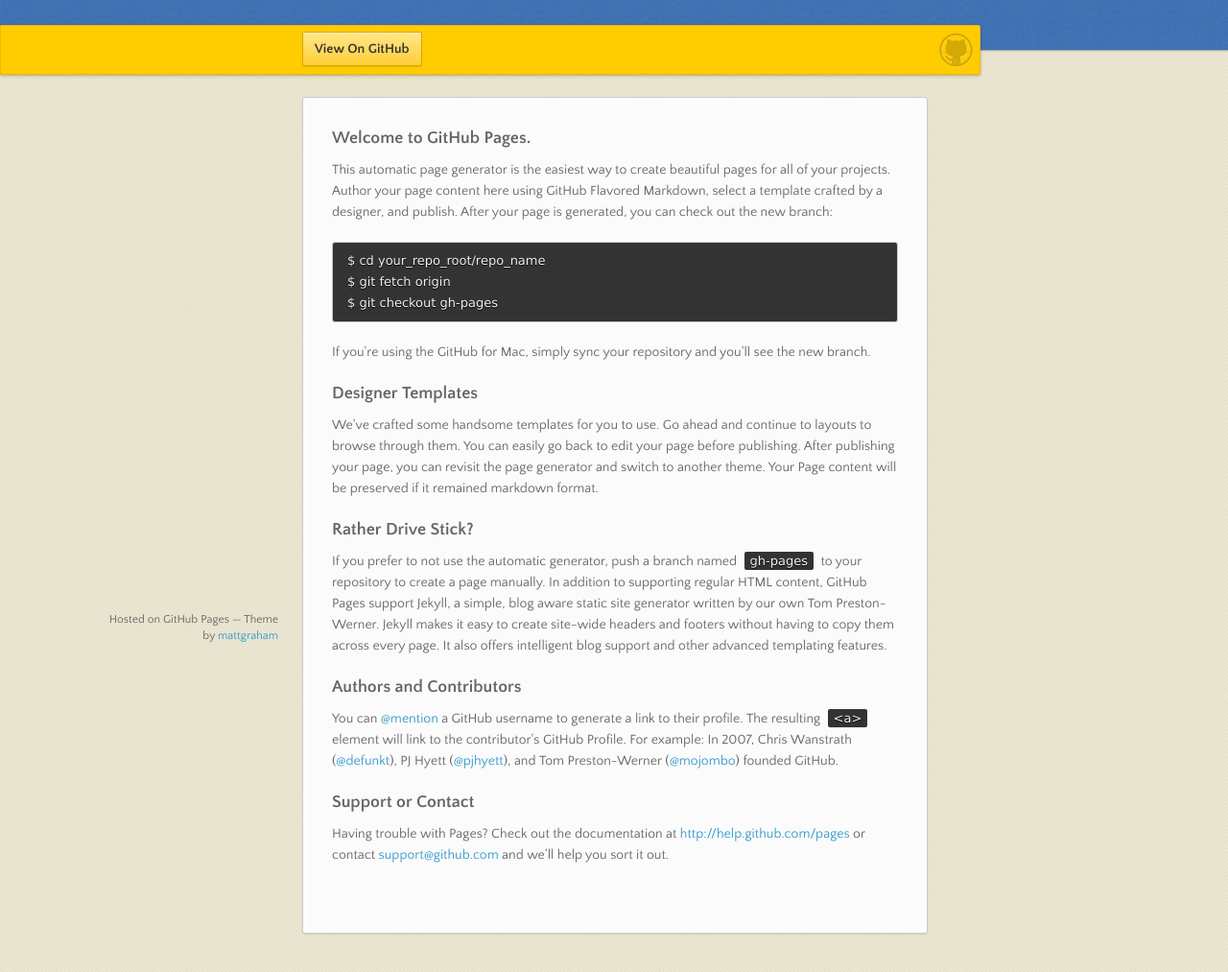
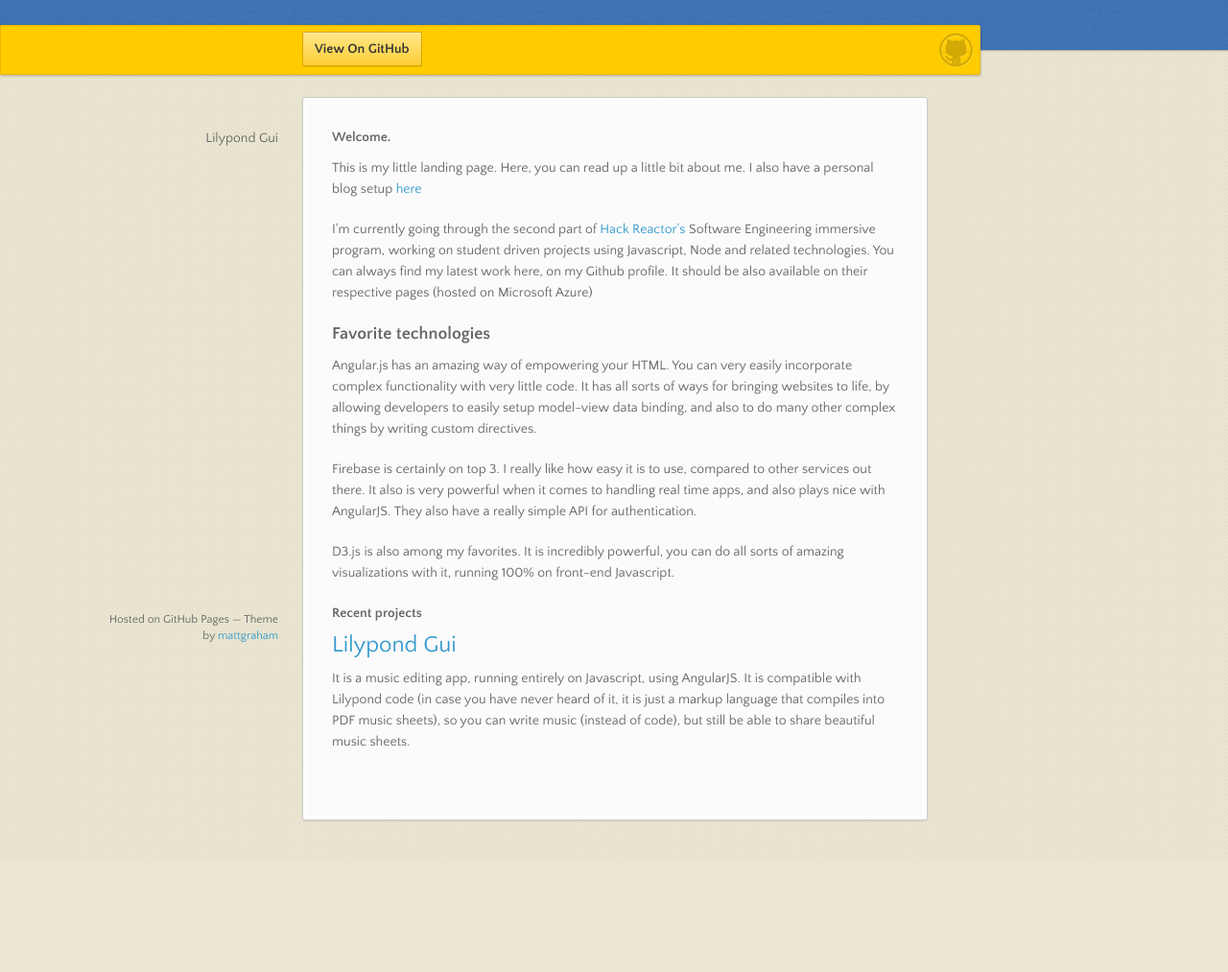
Before and after one commit to cilop/cilop.github.io, a plain HTML site: page index.html in a window 1280 px wide. Shown: the part 89-1102 px from the top of the page at 96% size. After the commit the page ends 984 px from the top, so only its background shows below. Drawn offline with nearby package versions, Linux system fonts and the light colour scheme.

Commit message:
Replace master branch with page content via GitHub

```diff
--- a/index.html
+++ b/index.html
@@ -3,7 +3,7 @@
   <head>
     <meta charset="utf-8">
     <meta http-equiv="X-UA-Compatible" content="chrome=1">
-    <title>Cilop.github.io by cilop</title>
+    <title>Roberto Alvarez by cilop</title>
     <link rel="stylesheet" href="stylesheets/styles.css">
     <link rel="stylesheet" href="stylesheets/pygment_trac.css">
     <script src="https://ajax.googleapis.com/ajax/libs/jquery/1.7.1/jquery.min.js"></script>
@@ -17,7 +17,7 @@
   <body>
 
       <header>
-        <h1>Cilop.github.io</h1>
+        <h1>Roberto Alvarez</h1>
         <p></p>
       </header>
 
@@ -32,43 +32,46 @@
         <ul></ul>
       </nav>
       <section>
-        <h3>
-<a name="welcome-to-github-pages" class="anchor" href="#welcome-to-github-pages"><span class="octicon octicon-link"></span></a>Welcome to GitHub Pages.</h3>
+        <h4>
+<a name="welcome" class="anchor" href="#welcome"><span class="octicon octicon-link"></span></a>Welcome.</h4>
 
-<p>This automatic page generator is the easiest way to create beautiful pages for all of your projects. Author your page content here using GitHub Flavored Markdown, select a template crafted by a designer, and publish. After your page is generated, you can check out the new branch:</p>
+<p>This is my little landing page. Here, you can read up a little bit about me. I also have a personal blog setup <a href="http://cilo.me">here</a></p>
 
-<pre><code>$ cd your_repo_root/repo_name
-$ git fetch origin
-$ git checkout gh-pages
-</code></pre>
-
-<p>If you're using the GitHub for Mac, simply sync your repository and you'll see the new branch.</p>
+<p>I'm currently going through the second part of <a href="http://hackreactor.com">Hack Reactor's</a> Software Engineering immersive program, working on student driven projects using Javascript, Node and related technologies. You can always find my latest work here, on my Github profile. It should be also available on their respective pages (hosted on Microsoft Azure)</p>
 
 <h3>
-<a name="designer-templates" class="anchor" href="#designer-templates"><span class="octicon octicon-link"></span></a>Designer Templates</h3>
+<a name="favorite-technologies" class="anchor" href="#favorite-technologies"><span class="octicon octicon-link"></span></a>Favorite technologies</h3>
 
-<p>We've crafted some handsome templates for you to use. Go ahead and continue to layouts to browse through them. You can easily go back to edit your page before publishing. After publishing your page, you can revisit the page generator and switch to another theme. Your Page content will be preserved if it remained markdown format.</p>
+<p>Angular.js has an amazing way of empowering your HTML. You can very easily incorporate complex functionality with very little code. It has all sorts of ways for bringing websites to life, by allowing developers to easily setup model-view data binding, and also to do many other complex things by writing custom directives.</p>
 
-<h3>
-<a name="rather-drive-stick" class="anchor" href="#rather-drive-stick"><span class="octicon octicon-link"></span></a>Rather Drive Stick?</h3>
+<p>Firebase is certainly on top 3. I really like how easy it is to use, compared to other services out there. It also is very powerful when it comes to handling real time apps, and also plays nice with AngularJS. They also have a really simple API for authentication.</p>
 
-<p>If you prefer to not use the automatic generator, push a branch named <code>gh-pages</code> to your repository to create a page manually. In addition to supporting regular HTML content, GitHub Pages support Jekyll, a simple, blog aware static site generator written by our own Tom Preston-Werner. Jekyll makes it easy to create site-wide headers and footers without having to copy them across every page. It also offers intelligent blog support and other advanced templating features.</p>
+<p>D3.js is also among my favorites. It is incredibly powerful, you can do all sorts of amazing visualizations with it, running 100% on front-end Javascript.</p>
 
-<h3>
-<a name="authors-and-contributors" class="anchor" href="#authors-and-contributors"><span class="octicon octicon-link"></span></a>Authors and Contributors</h3>
+<h4>
+<a name="recent-projects" class="anchor" href="#recent-projects"><span class="octicon octicon-link"></span></a>Recent projects</h4>
 
-<p>You can <a href="https://github.com/blog/821" class="user-mention">@mention</a> a GitHub username to generate a link to their profile. The resulting <code>&lt;a&gt;</code> element will link to the contributor's GitHub Profile. For example: In 2007, Chris Wanstrath (<a href="https://github.com/defunkt" class="user-mention">@defunkt</a>), PJ Hyett (<a href="https://github.com/pjhyett" class="user-mention">@pjhyett</a>), and Tom Preston-Werner (<a href="https://github.com/mojombo" class="user-mention">@mojombo</a>) founded GitHub.</p>
+<h2>
+<a name="lilypond-gui" class="anchor" href="#lilypond-gui"><span class="octicon octicon-link"></span></a><a href="http://pondweb.azurewebsites.net">Lilypond Gui</a>
+</h2>
 
-<h3>
-<a name="support-or-contact" class="anchor" href="#support-or-contact"><span class="octicon octicon-link"></span></a>Support or Contact</h3>
-
-<p>Having trouble with Pages? Check out the documentation at <a href="http://help.github.com/pages">http://help.github.com/pages</a> or contact <a href="mailto:support@github.com">support@github.com</a> and we’ll help you sort it out.</p>
+<p>It is a music editing app, running entirely on Javascript, using AngularJS. It is compatible with Lilypond code (in case you have never heard of it, it is just a markup language that compiles into PDF music sheets), so you can write music (instead of code), but still be able to share beautiful music sheets.</p>
       </section>
       <footer>
         <p><small>Hosted on GitHub Pages &mdash; Theme by <a href="https://twitter.com/michigangraham">mattgraham</a></small></p>
       </footer>
     </div>
     <!--[if !IE]><script>fixScale(document);</script><![endif]-->
+              <script type="text/javascript">
+            var gaJsHost = (("https:" == document.location.protocol) ? "https://ssl." : "http://www.");
+            document.write(unescape("%3Cscript src='" + gaJsHost + "google-analytics.com/ga.js' type='text/javascript'%3E%3C/script%3E"));
+          </script>
+          <script type="text/javascript">
+            try {
+              var pageTracker = _gat._getTracker("UA-51726564-1");
+            pageTracker._trackPageview();
+            } catch(err) {}
+          </script>
 
   </body>
 </html>
```
Also changed, not shown: params.json (+1 -1 lines).
